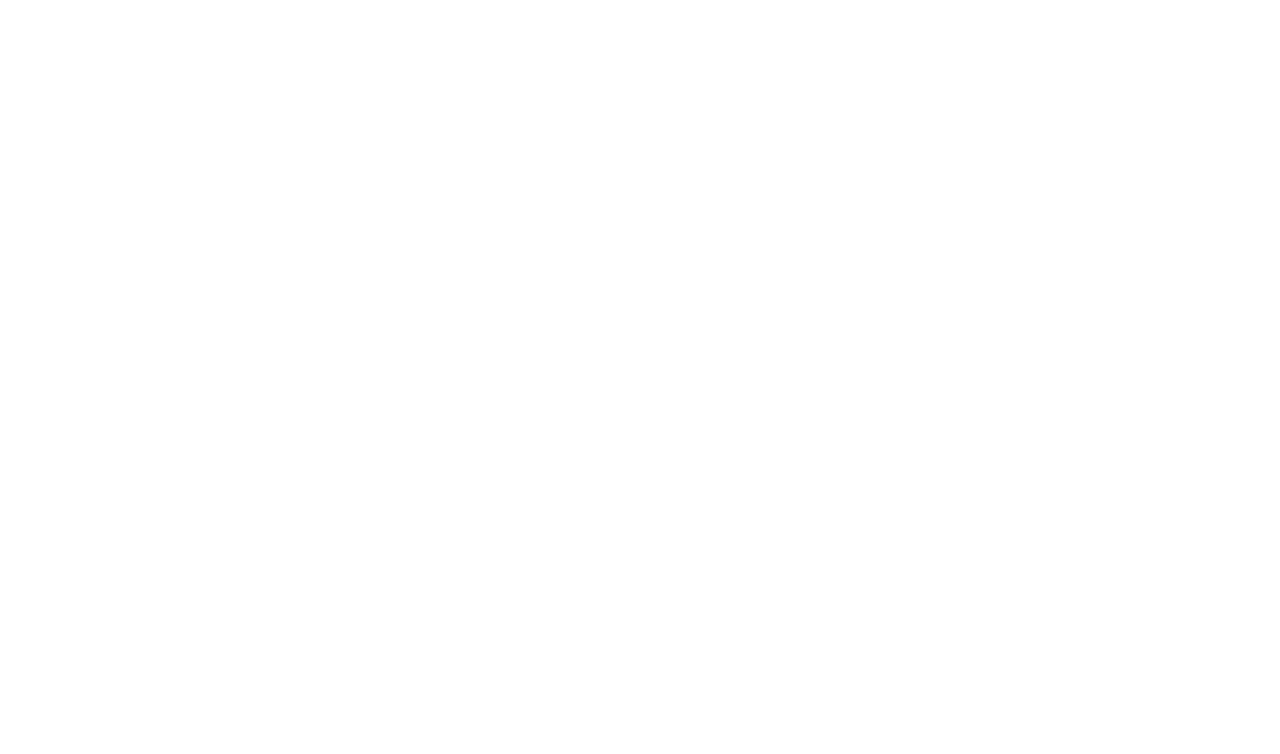
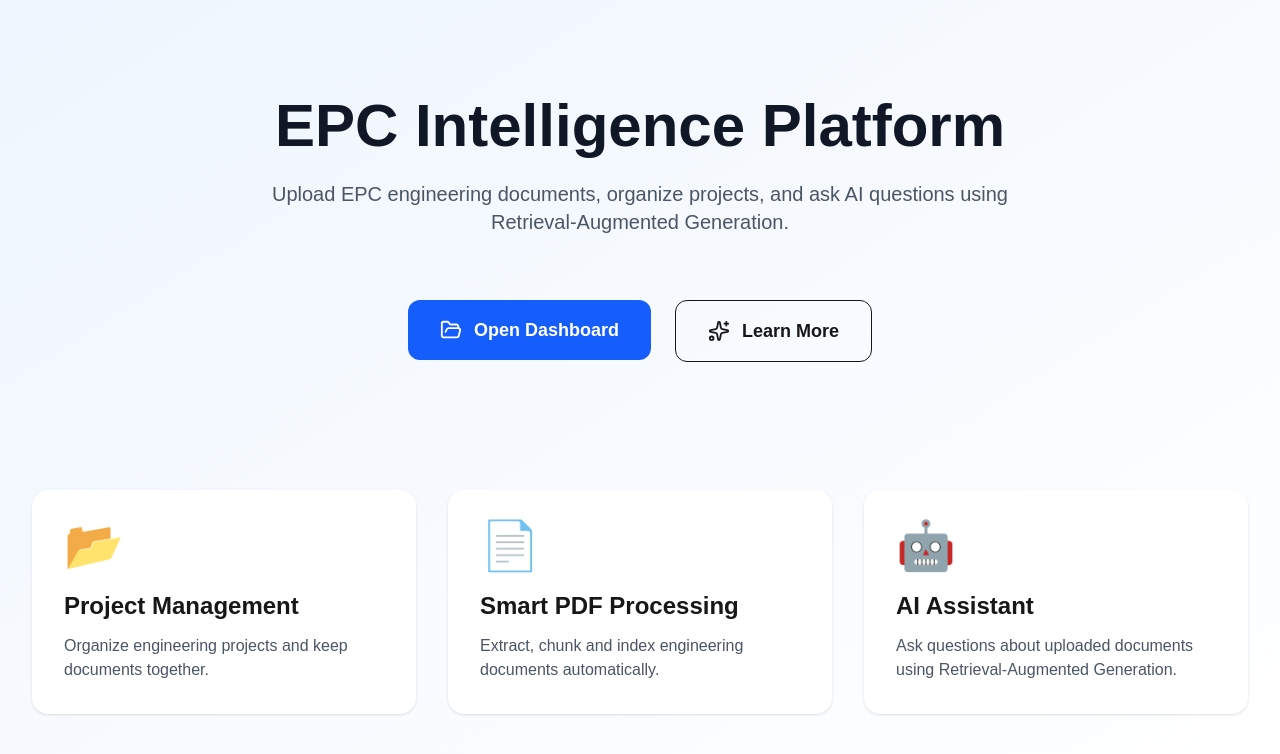
Before and after one commit to AlfinTG/Nexus-Data_Ai, a Next.js app in the folder frontend/: page / in a window 1280 px wide. Before the commit this address had no page. Shown: the top 754 px of the page. Built offline with nearby package versions, Linux system fonts and the light colour scheme.

Commit message:
frontend stage 3 done

```diff
--- /dev/null
+++ b/frontend/app/chat/[projectId]/page.tsx
@@ -0,0 +1,106 @@
+"use client";
+
+import { useState } from "react";
+
+import { askAI } from "@/lib/api";
+
+import ChatSidebar from "@/components/chat/ChatSidebar";
+import ChatHeader from "@/components/chat/ChatHeader";
+import ChatWindow from "@/components/chat/ChatWindow";
+import ChatInput from "@/components/chat/ChatInput";
+import TypingIndicator from "@/components/chat/TypingIndicator";
+
+type Message = {
+  role: "user" | "assistant";
+  content: string;
+};
+
+export default function ChatPage() {
+  const [messages, setMessages] = useState<Message[]>([
+    {
+      role: "assistant",
+      content:
+        "👋 Hello! I'm your EPC AI Assistant. Ask me anything about your project documents.",
+    },
+  ]);
+
+  const [input, setInput] = useState("");
+  const [typing, setTyping] = useState(false);
+  const [loading, setLoading] = useState(false);
+
+  const handleSend = async (message: string) => {
+    if (!message.trim()) return;
+
+    // Add user message
+    setMessages((prev) => [
+      ...prev,
+      {
+        role: "user",
+        content: message,
+      },
+    ]);
+
+    try {
+      setLoading(true);
+      setTyping(true);
+
+      // Replace 1 with dynamic projectId later
+      const response = await askAI(1, message);
+
+      setMessages((prev) => [
+        ...prev,
+        {
+          role: "assistant",
+          content: response.data.answer,
+        },
+      ]);
+    } catch (error) {
+      console.error(error);
+
+      setMessages((prev) => [
+        ...prev,
+        {
+          role: "assistant",
+          content: "❌ Failed to get AI response.",
+        },
+      ]);
+    } finally {
+      setTyping(false);
+      setLoading(false);
+    }
+  };
+
+  return (
+    <main className="flex h-screen bg-gray-100">
+
+      {/* Sidebar */}
+      <ChatSidebar />
+
+      {/* Chat Area */}
+      <section className="flex flex-1 flex-col">
+
+        {/* Header */}
+        <ChatHeader />
+
+        {/* Messages */}
+        <ChatWindow
+          messages={messages}
+          setInput={setInput}
+        />
+
+        {/* Typing Indicator */}
+        {typing && <TypingIndicator />}
+
+        {/* Input */}
+        <ChatInput
+          input={input}
+          setInput={setInput}
+          onSend={handleSend}
+          loading={loading}
+        />
+
+      </section>
+
+    </main>
+  );
+}
--- a/frontend/app/chat/page.tsx
+++ /dev/null
@@ -1,91 +0,0 @@
-"use client";
-
-import { useState } from "react";
-
-import ChatSidebar from "@/components/chat/ChatSidebar";
-import ChatHeader from "@/components/chat/ChatHeader";
-import ChatWindow from "@/components/chat/ChatWindow";
-import ChatInput from "@/components/chat/ChatInput";
-import TypingIndicator from "@/components/chat/TypingIndicator";
-
-type Message = {
-  role: "user" | "assistant";
-  content: string;
-};
-
-export default function ChatPage() {
-  const [messages, setMessages] = useState<Message[]>([
-    {
-      role: "assistant",
-      content: "👋 Hello! I'm your EPC AI Assistant. Ask me anything about your project documents.",
-    },
-  ]);
-
-  const [input, setInput] = useState("");
-  const [typing, setTyping] = useState(false);
-  const [loading, setLoading] = useState(false);
-
-  const handleSend = (message: string) => {
-    // Add user message
-    setMessages((prev) => [
-      ...prev,
-      {
-        role: "user",
-        content: message,
-      },
-    ]);
-
-    // Fake AI response after 1 second
-    setTyping(true);
-    setLoading(true);
-    setTimeout(() => {
-      setTyping(false);
-      setLoading(false);
-      setMessages((prev) => [
-        ...prev,
-        {
-          role: "assistant",
-          content:
-            "This is a dummy AI response. Later this will come from your FastAPI backend.",
-        },
-      ]);
-    }, 1000);
-  };
-
-  return (
-    <main className="flex h-screen bg-gray-100">
-
-      <ChatSidebar />
-
-      <section className="flex flex-1 flex-col">
-
-        <ChatHeader />
-
-        <>
-  <ChatWindow
-  messages={messages}
-  setInput={setInput}
-/>
-
-<ChatInput
-  input={input}
-  setInput={setInput}
-  onSend={handleSend}
-  loading={loading}
-/>
-
-  {typing && <TypingIndicator />}
-</>
-
-       <ChatInput
-    input={input}
-    setInput={setInput}
-    onSend={handleSend}
-    loading={loading}
-/>
-
-      </section>
-
-    </main>
-  );
-}
--- a/frontend/app/page.tsx
+++ b/frontend/app/page.tsx
@@ -1,5 +1,121 @@
-import { redirect } from "next/navigation";
+"use client";
+
+import Link from "next/link";
+import { FolderOpen, Sparkles } from "lucide-react";
 
 export default function Home() {
-  redirect("/dashboard");
+  return (
+    <main className="min-h-screen bg-gradient-to-br from-blue-50 to-white">
+
+      <div className="max-w-7xl mx-auto px-8 py-24">
+
+        {/* Hero */}
+
+        <div className="text-center">
+
+          <h1 className="text-6xl font-bold text-gray-900">
+            EPC Intelligence Platform
+          </h1>
+
+          <p className="mt-6 text-xl text-gray-600 max-w-3xl mx-auto">
+            Upload EPC engineering documents, organize projects,
+            and ask AI questions using Retrieval-Augmented Generation.
+          </p>
+
+        </div>
+
+        {/* Buttons */}
+
+        <div className="mt-16 flex justify-center gap-6">
+
+          <Link href="/dashboard">
+
+            <button className="flex items-center gap-3 rounded-xl bg-blue-600 px-8 py-4 text-white text-lg font-semibold hover:bg-blue-700 transition">
+
+              <FolderOpen size={22} />
+
+              Open Dashboard
+
+            </button>
+
+          </Link>
+
+          <a href="#features">
+
+            <button className="flex items-center gap-3 rounded-xl border px-8 py-4 text-lg font-semibold hover:bg-gray-100 transition">
+
+              <Sparkles size={22} />
+
+              Learn More
+
+            </button>
+
+          </a>
+
+        </div>
+
+        {/* Features */}
+
+        <section
+          id="features"
+          className="mt-32 grid md:grid-cols-3 gap-8"
+        >
+
+          <div className="rounded-2xl bg-white p-8 shadow">
+
+            <div className="text-5xl">
+              📂
+            </div>
+
+            <h2 className="mt-5 text-2xl font-bold">
+              Project Management
+            </h2>
+
+            <p className="mt-3 text-gray-600">
+              Organize engineering projects and keep
+              documents together.
+            </p>
+
+          </div>
+
+          <div className="rounded-2xl bg-white p-8 shadow">
+
+            <div className="text-5xl">
+              📄
+            </div>
+
+            <h2 className="mt-5 text-2xl font-bold">
+              Smart PDF Processing
+            </h2>
+
+            <p className="mt-3 text-gray-600">
+              Extract, chunk and index engineering
+              documents automatically.
+            </p>
+
+          </div>
+
+          <div className="rounded-2xl bg-white p-8 shadow">
+
+            <div className="text-5xl">
+              🤖
+            </div>
+
+            <h2 className="mt-5 text-2xl font-bold">
+              AI Assistant
+            </h2>
+
+            <p className="mt-3 text-gray-600">
+              Ask questions about uploaded documents
+              using Retrieval-Augmented Generation.
+            </p>
+
+          </div>
+
+        </section>
+
+      </div>
+
+    </main>
+  );
 }
--- a/frontend/app/project/[id]/page.tsx
+++ b/frontend/app/project/[id]/page.tsx
@@ -249,6 +249,13 @@ function ProjectDetails({
           </div>
 
         )}
+
+        <Link href={`/chat/${projectId}`}>
+  <button className="bg-green-600 text-white px-6 py-3 rounded-lg hover:bg-green-700">
+    💬 Open AI Chat
+  </button>
+</Link>
+
                 <h2 className="text-2xl font-bold mt-10 mb-5">
           Upload New PDF
         </h2>
--- a/frontend/lib/api.ts
+++ b/frontend/lib/api.ts
@@ -46,3 +46,11 @@ export const getProjectDocuments = async (projectId: number) => {
 export const getDocument = async (documentId: number) => {
   return api.get(`/projects/documents/${documentId}`);
 };
+
+export const askAI = (projectId: number, query: string) => {
+  return api.post("/chat/ask", {
+    project_id: projectId,
+    query,
+    top_k: 5,
+  });
+};
```
Also changed, not shown: 2 other files (tests, documents, lock files or other folders).
